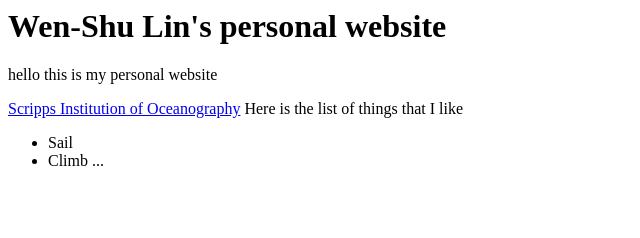
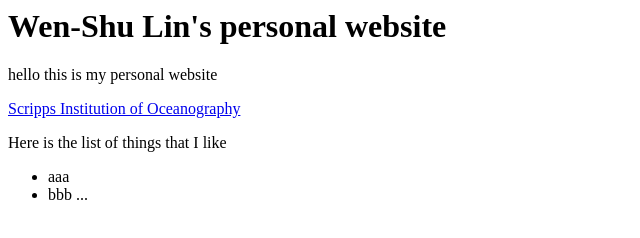
Before and after one commit to wenshulin/wenshulin.github.io, a plain HTML site: page index.html in a window 1280 px wide. Shown: the whole page, without its empty margins (0-640 px from the left). Drawn offline with Linux system fonts and the light colour scheme.

Commit message:
Revise things that I like

```diff
--- a/index.html
+++ b/index.html
@@ -4,9 +4,9 @@
 
 <a href="https://scripps.ucsd.edu">Scripps Institution of Oceanography</a>
 
-Here is the list of things that I like
+<p>Here is the list of things that I like</p>
 <ul>
-  <li>Sail</1i>
-  <li>Climb</1i>
+  <li>aaa</1i>
+  <li>bbb</1i>
   ...
 </u1>
```
